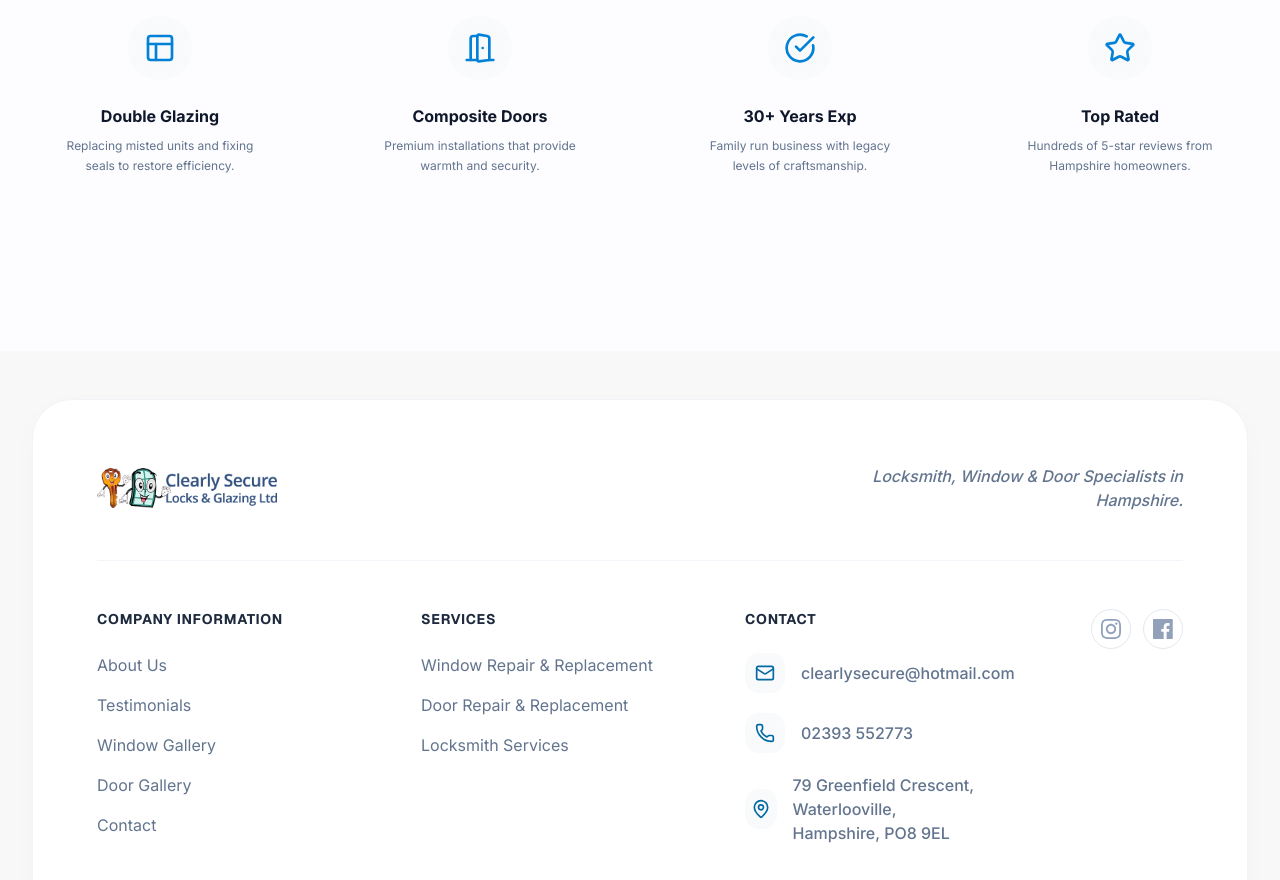
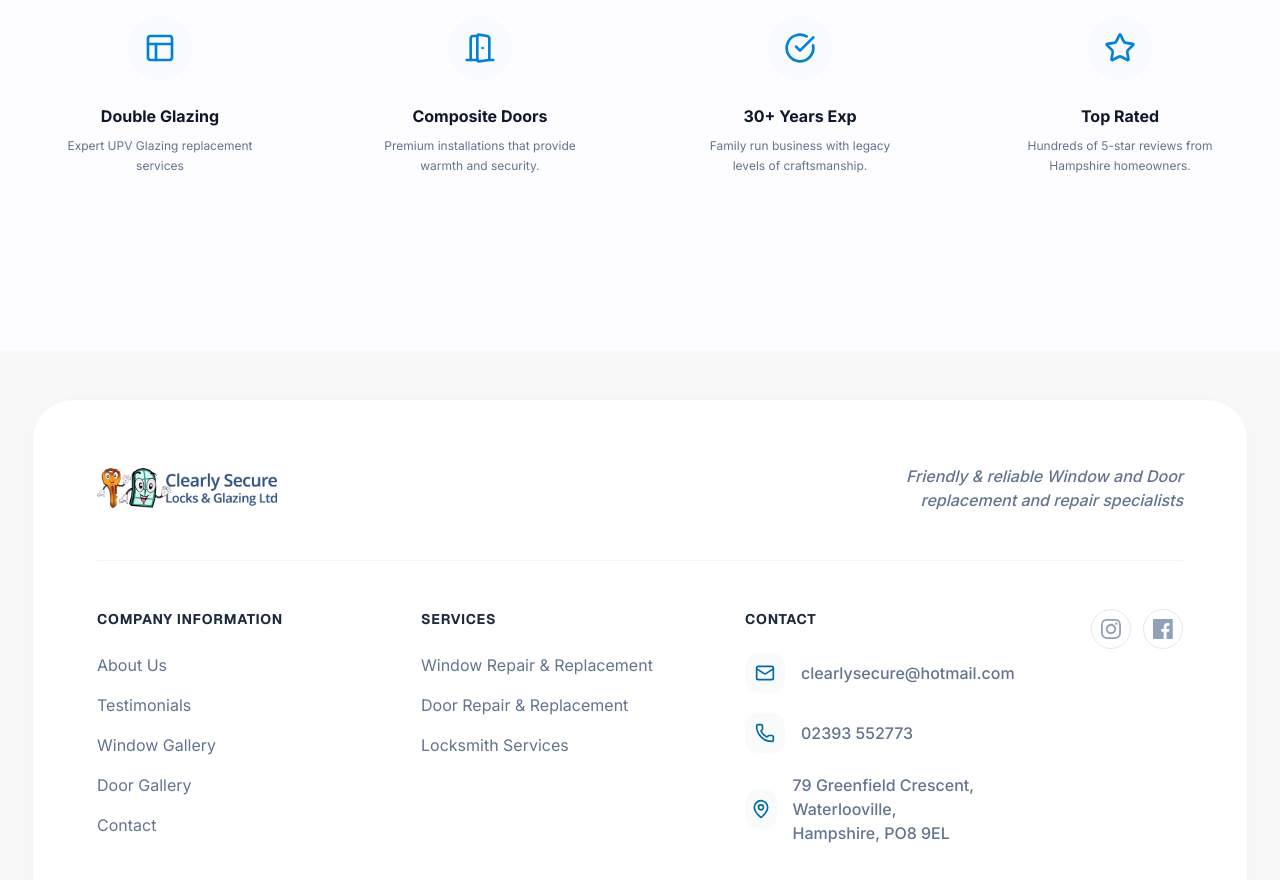
Before and after one commit to snuggmarket/clearly-secure, a Next.js app: page /contact in a window 1280 px wide. Shown: the part 1820-2700 px from the top of the page. Built offline with nearby package versions, Linux system fonts and the light colour scheme.

Commit message:
Update contact page service text and footer tagline

```diff
--- a/src/components/contact-client.tsx
+++ b/src/components/contact-client.tsx
@@ -203,7 +203,7 @@ export default function ContactClient() {
                   <Layout className="w-8 h-8" />
                </div>
                <h3 className="font-bold text-slate-900 dark:text-white mb-2">Double Glazing</h3>
-               <p className="text-xs text-slate-500 leading-relaxed max-w-[200px]">Replacing misted units and fixing seals to restore efficiency.</p>
+               <p className="text-xs text-slate-500 leading-relaxed max-w-[200px]">Expert UPV Glazing replacement services</p>
             </div>
             <div className="flex flex-col items-center text-center">
                <div className="w-16 h-16 rounded-full bg-slate-50 dark:bg-slate-900 flex items-center justify-center mb-6 text-[#0281d7]">
--- a/src/components/footer.tsx
+++ b/src/components/footer.tsx
@@ -30,7 +30,7 @@ export function Footer() {
             />
           </div>
           <p className="text-slate-500 dark:text-slate-400 font-medium max-w-xs md:text-right italic">
-            Locksmith, Window & Door Specialists in Hampshire.
+            Friendly & reliable Window and Door replacement and repair specialists
           </p>
         </div>
 
```
